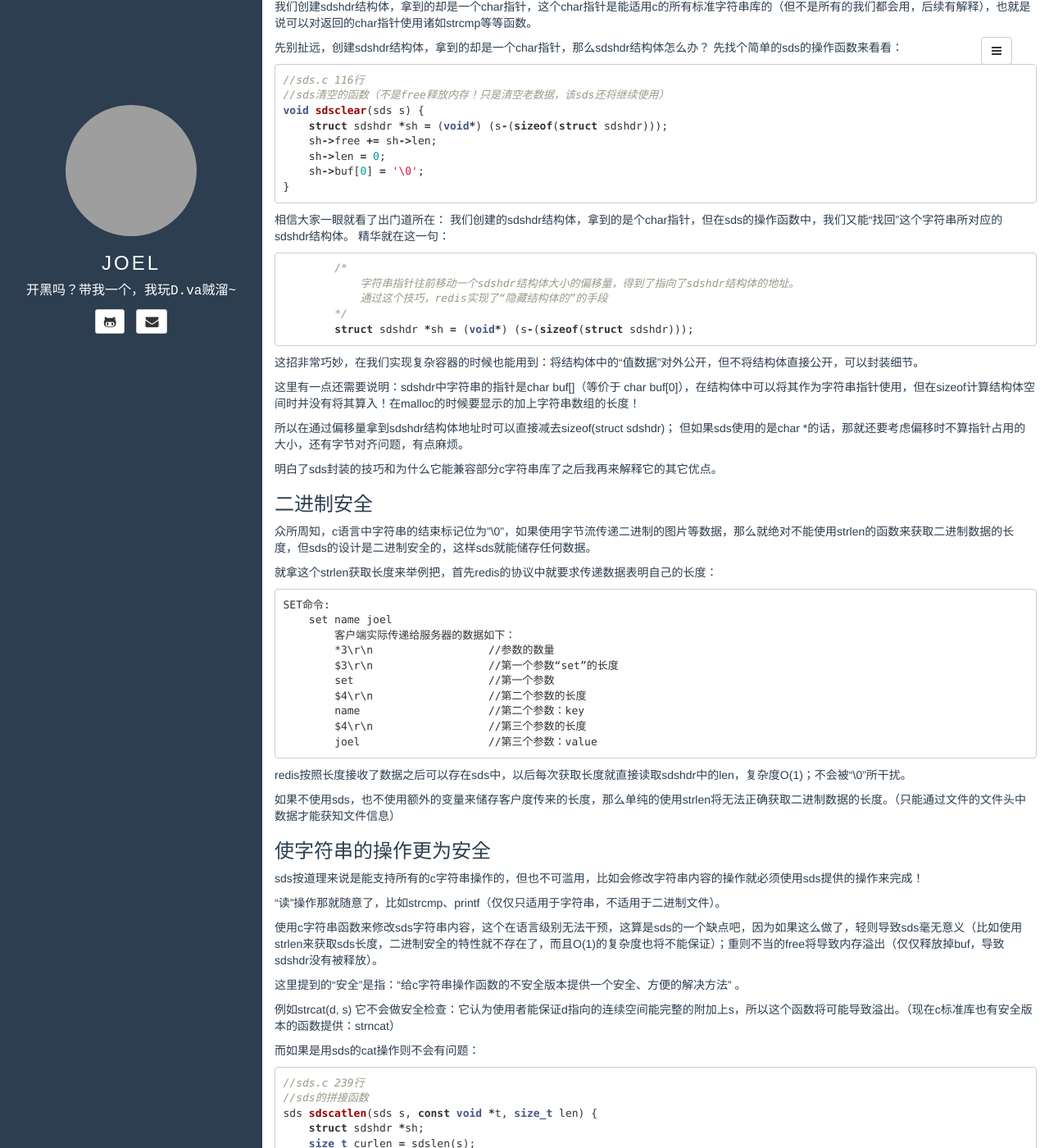
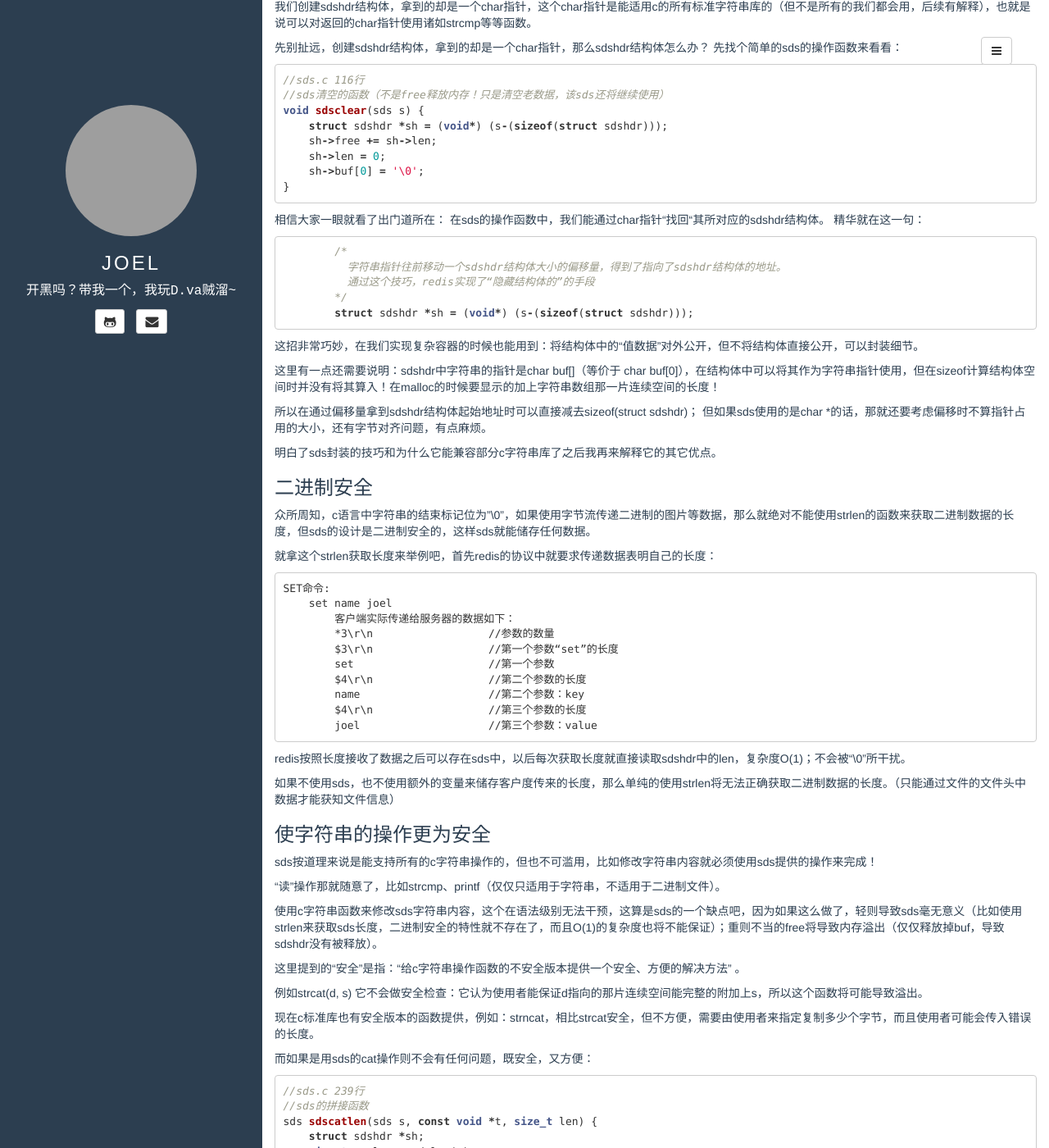
Before and after one commit to souce/blog, a Jekyll site: the page built from _posts/2016-08-31-redis sds.md, in a window 1280 px wide and 1400 px high, scrolled down 1023 px. Shown: the whole window at 82% size. Built offline with Jekyll 4.4.1, drawn with Linux system fonts in a browser that asks for light colours; comment, search, counter and statistics services are not loaded; some of the changed text lies outside the part shown; grey boxes are pictures that could not be loaded.

Commit message:
Update 2016-08-31-redis sds.md

````diff
--- a/_posts/2016-08-31-redis sds.md
+++ b/_posts/2016-08-31-redis sds.md
@@ -78,21 +78,21 @@
 }
 ```
 相信大家一眼就看了出门道所在：
-我们创建的sdshdr结构体，拿到的是个char指针，但在sds的操作函数中，我们又能“找回”这个字符串所对应的sdshdr结构体。
+在sds的操作函数中，我们能通过char指针“找回“其所对应的sdshdr结构体。
 精华就在这一句：
 
 ```c
 	/*
-	    字符串指针往前移动一个sdshdr结构体大小的偏移量，得到了指向了sdshdr结构体的地址。
-	    通过这个技巧，redis实现了“隐藏结构体的”的手段
+	  字符串指针往前移动一个sdshdr结构体大小的偏移量，得到了指向了sdshdr结构体的地址。
+	  通过这个技巧，redis实现了“隐藏结构体的”的手段
 	*/
 	struct sdshdr *sh = (void*) (s-(sizeof(struct sdshdr)));
 ```
 这招非常巧妙，在我们实现复杂容器的时候也能用到：将结构体中的“值数据”对外公开，但不将结构体直接公开，可以封装细节。
 
-这里有一点还需要说明：sdshdr中字符串的指针是char buf[]（等价于 char buf[0]），在结构体中可以将其作为字符串指针使用，但在sizeof计算结构体空间时并没有将其算入！在malloc的时候要显示的加上字符串数组的长度！
+这里有一点还需要说明：sdshdr中字符串的指针是char buf[]（等价于 char buf[0]），在结构体中可以将其作为字符串指针使用，但在sizeof计算结构体空间时并没有将其算入！在malloc的时候要显示的加上字符串数组那一片连续空间的长度！
 
-所以在通过偏移量拿到sdshdr结构体地址时可以直接减去sizeof(struct sdshdr)；
+所以在通过偏移量拿到sdshdr结构体起始地址时可以直接减去sizeof(struct sdshdr)；
 但如果sds使用的是char *的话，那就还要考虑偏移时不算指针占用的大小，还有字节对齐问题，有点麻烦。
 
 明白了sds封装的技巧和为什么它能兼容部分c字符串库了之后我再来解释它的其它优点。
@@ -101,7 +101,7 @@
 
 众所周知，c语言中字符串的结束标记位为"\0"，如果使用字节流传递二进制的图片等数据，那么就绝对不能使用strlen的函数来获取二进制数据的长度，但sds的设计是二进制安全的，这样sds就能储存任何数据。
 
-就拿这个strlen获取长度来举例把，首先redis的协议中就要求传递数据表明自己的长度：
+就拿这个strlen获取长度来举例吧，首先redis的协议中就要求传递数据表明自己的长度：
 
 ```
 SET命令:
@@ -120,17 +120,19 @@
 如果不使用sds，也不使用额外的变量来储存客户度传来的长度，那么单纯的使用strlen将无法正确获取二进制数据的长度。（只能通过文件的文件头中数据才能获知文件信息）
 
 ### 使字符串的操作更为安全
-sds按道理来说是能支持所有的c字符串操作的，但也不可滥用，比如会修改字符串内容的操作就必须使用sds提供的操作来完成！
+sds按道理来说是能支持所有的c字符串操作的，但也不可滥用，比如修改字符串内容就必须使用sds提供的操作来完成！
 
 “读”操作那就随意了，比如strcmp、printf（仅仅只适用于字符串，不适用于二进制文件）。
 
-使用c字符串函数来修改sds字符串内容，这个在语言级别无法干预，这算是sds的一个缺点吧，因为如果这么做了，轻则导致sds毫无意义（比如使用strlen来获取sds长度，二进制安全的特性就不存在了，而且O(1)的复杂度也将不能保证）；重则不当的free将导致内存溢出（仅仅释放掉buf，导致sdshdr没有被释放）。
+使用c字符串函数来修改sds字符串内容，这个在语法级别无法干预，这算是sds的一个缺点吧，因为如果这么做了，轻则导致sds毫无意义（比如使用strlen来获取sds长度，二进制安全的特性就不存在了，而且O(1)的复杂度也将不能保证）；重则不当的free将导致内存溢出（仅仅释放掉buf，导致sdshdr没有被释放）。
 
 这里提到的“安全”是指：“给c字符串操作函数的不安全版本提供一个安全、方便的解决方法” 。
 
-例如strcat(d, s) 它不会做安全检查：它认为使用者能保证d指向的连续空间能完整的附加上s，所以这个函数将可能导致溢出。（现在c标准库也有安全版本的函数提供：strncat）
+例如strcat(d, s) 它不会做安全检查：它认为使用者能保证d指向的那片连续空间能完整的附加上s，所以这个函数将可能导致溢出。
 
-而如果是用sds的cat操作则不会有问题：
+现在c标准库也有安全版本的函数提供，例如：strncat，相比strcat安全，但不方便，需要由使用者来指定复制多少个字节，而且使用者可能会传入错误的长度。
+
+而如果是用sds的cat操作则不会有任何问题，既安全，又方便：
 
 ```c
 //sds.c 239行
@@ -155,7 +157,7 @@
 ```
 
 ### 隐藏字符串长度变化操作的细节，优化字符串操作的性能
-sds在修改字符串时候，会动态调整空间占用，为字符串多申请些空间，为将来的变化留有余地，采用惰性释放多余的空间，这样能减少空间的申请、释放频率，达到提高效率的效果。
+sds在修改字符串时候，会动态调整空间占用，为字符串多申请些空间，为将来的变化留有余地；采用惰性释放多余的空间，这样能减少空间的申请、释放频率，达到提高效率的效果。
 
 #### 为sds扩容：
 
@@ -182,7 +184,9 @@
     return newsh->buf;
 }
 ```
-在上述代码中，可以看出sds的内存增长策略：如果新字符串大小超过一兆那么就再给他多一兆；如果不新字符串内容不到一兆，那么就给它空间翻一倍。这是为了日后字符串可能出现的扩容的情况而提前分配空间，不会因为字符串频繁变化而频繁的申请、释放内存。
+在上述代码中，可以看出sds的内存增长策略：如果新字符串大小超过一兆那么就再给他多一兆；
+
+如果不新字符串内容不到一兆，那么就给它空间翻一倍。这是为了日后字符串可能出现的扩容的情况而提前分配空间，不会因为字符串频繁变化而频繁的申请、释放内存。
 
 
 #### 缩小sds占用空间：
````
Also changed, not shown: other parts of _posts/2016-08-31-redis sds.md (+6 -6 lines).
